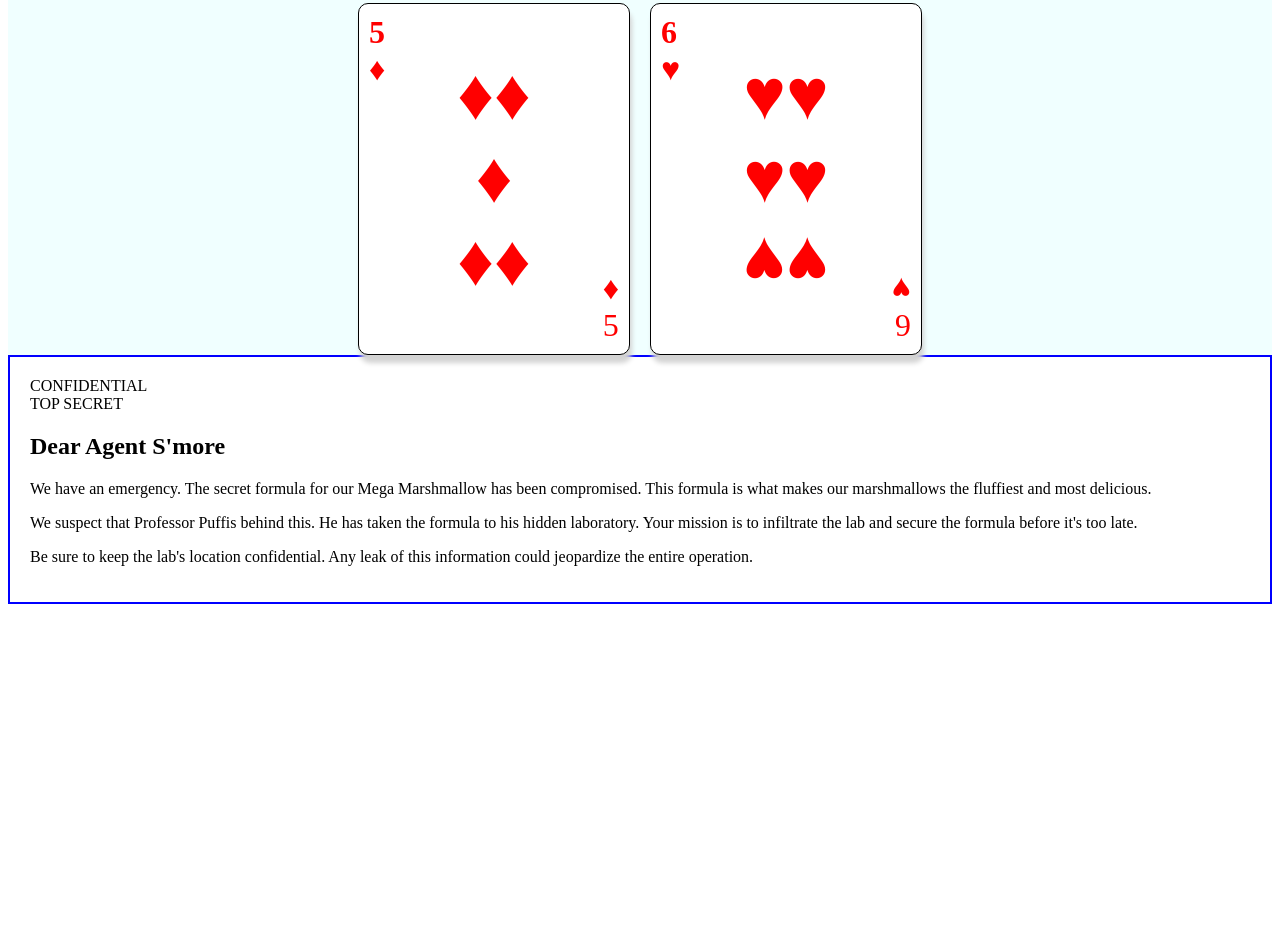
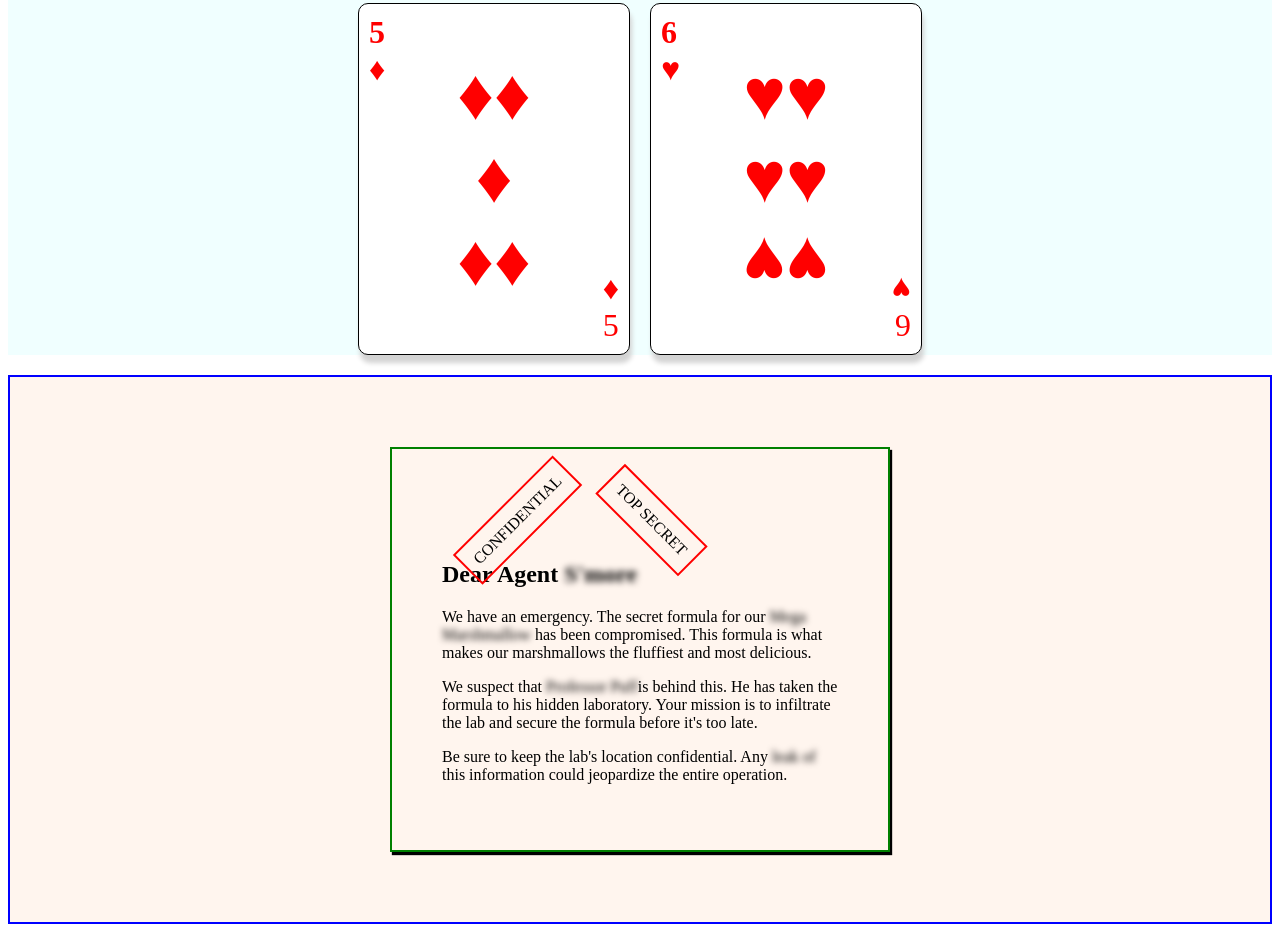
Before and after one commit to abdel1413/custom-input, a plain HTML site: page index.html in a window 1280 px wide. Shown: the part 749-1693 px from the top of the page. Before the commit the page ends 1361 px from the top, so only its background shows below. Drawn offline with Linux system fonts and the light colour scheme.

Commit message:
done style secret or confidential email

```diff
--- a/styles.css
+++ b/styles.css
@@ -121,6 +121,44 @@ transition: all 0.2s ease
 
 .top-secret-container{
     border: 2px solid blue;
+   background-color: #FFF5EE;
     padding: 20px;
+    margin: 20px auto;
 
 }
+
+#email{
+  padding: 50px;
+  margin:50px  auto;
+  width: 500px;
+  border: 2px;
+
+  box-sizing:border-box;
+  border: 2px solid green;
+  box-shadow:2px 3px 1px black
+}
+
+#top-secret{
+  display: inline-block;
+  padding: 10px;
+  margin-left: 5px;
+  border: 2px solid red;
+  transform: rotate(45deg);
+  position: absolute;
+  top: 50;
+  left: 8;
+}
+#confidential{
+
+  display: inline-block;
+  margin-left: 5px;
+  border:2px solid red;
+  padding: 10px;
+  transform: rotate(-45deg)
+
+}
+
+.blurred{
+
+  filter:blur(3px);
+}
```
